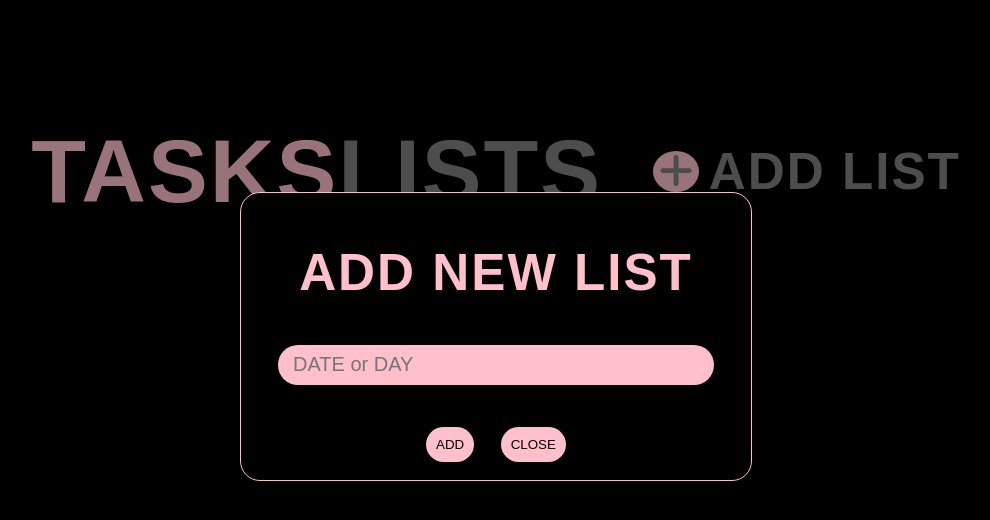
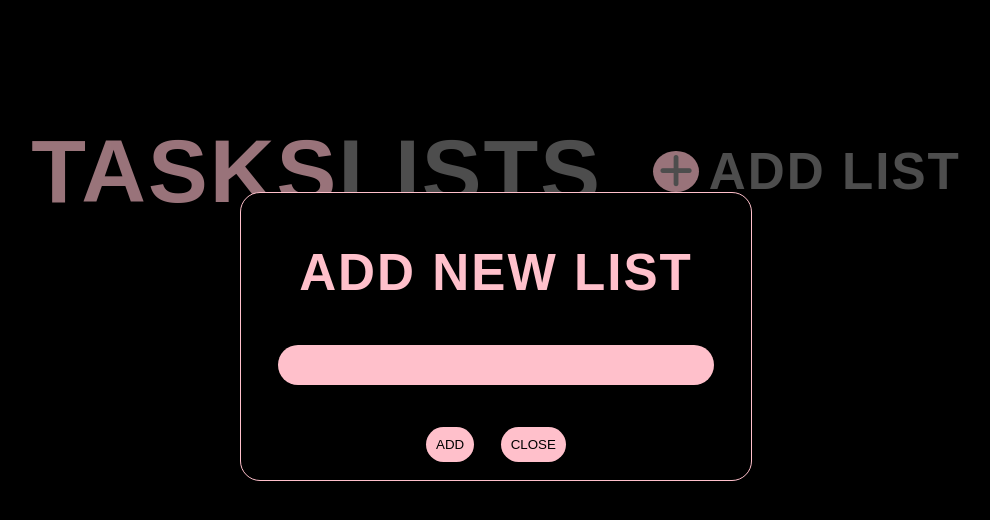
Before and after one commit to Amyra123/todo1, a plain HTML site: page index.html in a window 1280 px wide. Both pictures are taken after a click on the button 820 px from the left and 171 px from the top of the page. Shown: the whole page, without its empty margins (144-1134 px from the left). Drawn offline with Linux system fonts and the light colour scheme.

Commit message:
Update index.html

```diff
--- a/index.html
+++ b/index.html
@@ -40,7 +40,7 @@
                     <div class="content">
                               <h2 id="pophead">Add New List</h2>
 
-                              <input class="newtask" type="text" placeholder="DATE or DAY">
+                              <input class="newtask" type="text">
                               <div class="buttons">
                               <button class="btna"> ADD </button>
                               <button class="btnc"> CLOSE </button>
```
